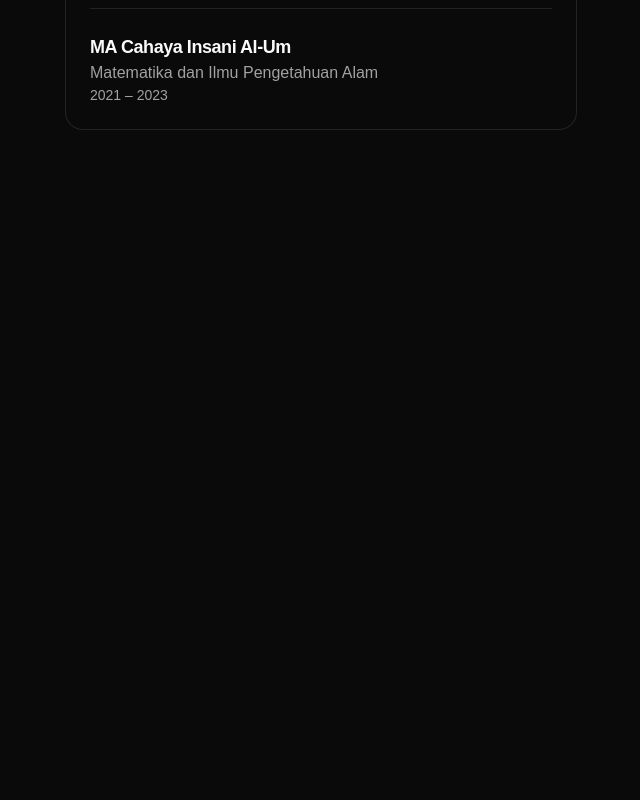
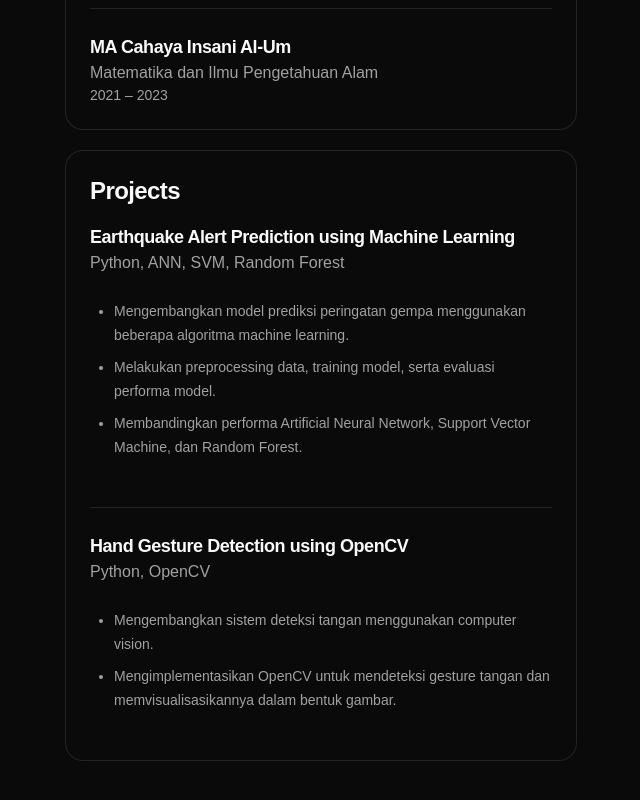
Before and after one commit to frsyrnaa/portfolio, a React (Vite) app: page / in a window 1280 px wide. Shown: the part 1079-1879 px from the top of the page, without its empty margins (319-959 px from the left). Before the commit the page ends 1277 px from the top, so only its background shows below. Built offline with nearby package versions, Linux system fonts and the light colour scheme.

Commit message:
feat(projects): added the project experience section

```diff
--- /dev/null
+++ b/src/components/page/project-section.tsx
@@ -0,0 +1,51 @@
+import { Separator } from "../ui/separator";
+
+export function ProjectSection() {
+  return (
+    <section className="w-full bg-background space-y-4 p-6 border border-border rounded-2xl">
+      <h2 className="scroll-m-20 text-2xl font-semibold tracking-tight first:mt-0">
+        Projects
+      </h2>
+      <div className="flex flex-col w-full space-y-6">
+        <div>
+          <h3 className="scroll-m-20 text-lg font-semibold tracking-tight">
+            Earthquake Alert Prediction using Machine Learning
+          </h3>
+          <p className="text-muted-foreground">
+            Python, ANN, SVM, Random Forest
+          </p>
+          <ul className="my-6 ml-6 list-disc [&>li]:mt-2 text-sm/6 text-muted-foreground">
+            <li>
+              Mengembangkan model prediksi peringatan gempa menggunakan beberapa
+              algoritma machine learning.
+            </li>
+            <li>
+              Melakukan preprocessing data, training model, serta evaluasi
+              performa model.
+            </li>
+            <li>
+              Membandingkan performa Artificial Neural Network, Support Vector
+              Machine, dan Random Forest.
+            </li>
+          </ul>
+        </div>
+        <Separator />
+        <div>
+          <h3 className="scroll-m-20 text-lg font-semibold tracking-tight">
+            Hand Gesture Detection using OpenCV
+          </h3>
+          <p className="text-muted-foreground">Python, OpenCV</p>
+          <ul className="my-6 ml-6 list-disc [&>li]:mt-2 text-sm/6 text-muted-foreground">
+            <li>
+              Mengembangkan sistem deteksi tangan menggunakan computer vision.
+            </li>
+            <li>
+              Mengimplementasikan OpenCV untuk mendeteksi gesture tangan dan
+              memvisualisasikannya dalam bentuk gambar.
+            </li>
+          </ul>
+        </div>
+      </div>
+    </section>
+  );
+}
--- a/src/home.tsx
+++ b/src/home.tsx
@@ -2,6 +2,7 @@
 import { EducationSection } from "./components/page/education-section";
 import { FeedStory } from "./components/page/feed-story";
 import { Heading } from "./components/page/heading";
+import { ProjectSection } from "./components/page/project-section";
 
 export default function Home() {
   return (
@@ -10,6 +11,7 @@
       <FeedStory />
       <AboutSection />
       <EducationSection />
+      <ProjectSection />
     </>
   )
 }
```
